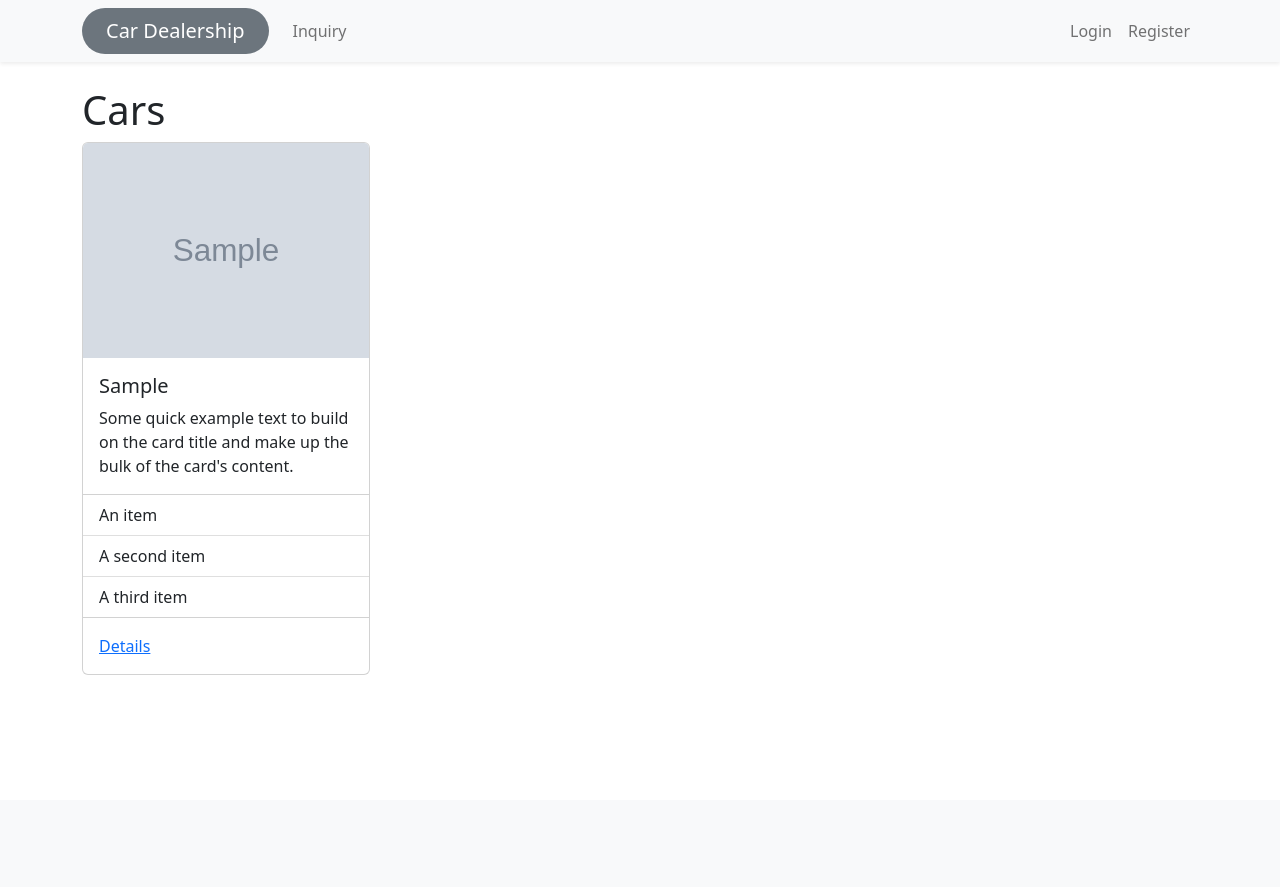
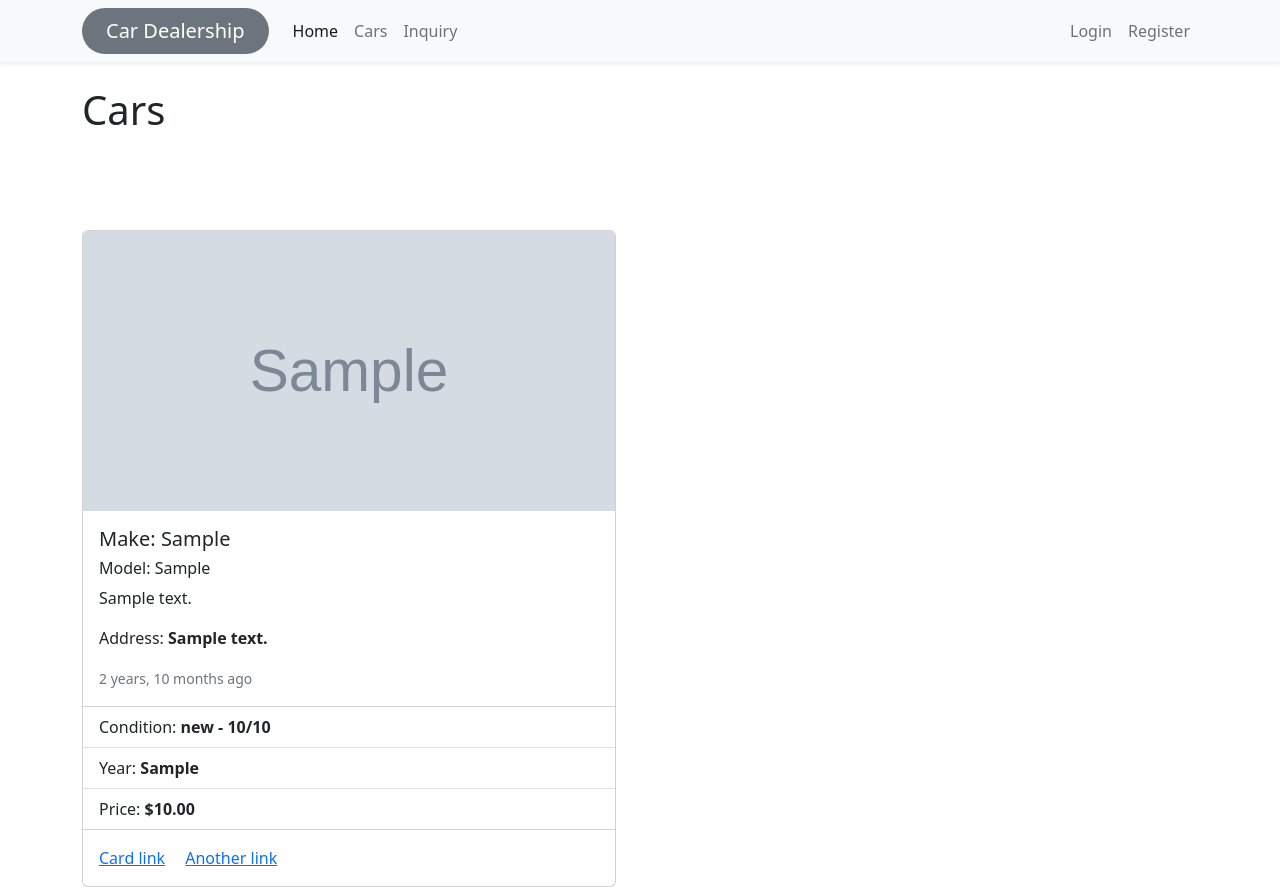
Before and after one commit to samiu11ah/car_dealership, a Django app: page /cars/ in a window 1280 px wide. Before the commit the page ends 675 px from the top, so only its background shows below. Run offline with Django 4.2, Linux system fonts and the light colour scheme; tables that the repository leaves empty hold one stand-in row (values such as "Sample post"); grey boxes marked "Sample" are stand-in pictures.

Commit message:
added some cars with cars page modifications

```diff
--- a/base/models.py
+++ b/base/models.py
@@ -18,6 +18,7 @@ class Car(models.Model):
     description = models.TextField(blank=True, null=True)
     sold = models.BooleanField(default=False)
     sold_to = models.ForeignKey(User, on_delete=models.CASCADE, blank=True, null=True)
+    address = models.TextField()
     uploaded_at = models.DateTimeField(auto_now_add=True)
     modified_at = models.DateTimeField(auto_now=True)
 
--- a/base/templates/base/cars.html
+++ b/base/templates/base/cars.html
@@ -4,26 +4,34 @@
 <div class="container">
 
     <h1>Cars</h1>
+    <div class="row row-cols-1 row-cols-md-2 g-5 mt-5">
+        {% for car in cars %}
+        <div class="col">
+            <div class="card h-100">
+                <img src="{{car.image.url}}" class="card-img-top" alt="car image" style="width: auto; height: 35vh; object-fit: cover;">
 
-    <div class="row">
-        {% for car in cars %}
-        <div class="col-sm-12 col-md-6 col-lg-4">
-            <div class="card" style="width: 18rem;">
-                <img src="{{ car.image.url }}" class="card-img-top" alt="car-img">
+
               <div class="card-body">
-                    <h5 class="card-title">{{ car.make }}</h5>
-                    <p class="card-text">Some quick example text to build on the card title and make up the bulk of the card's content.</p>
+                <h5 class="card-title">Make: {{car.make}}</h5>
+                <h6 class="card-title">Model: {{car.model}}</h6>
+                <p class="card-text">{{car.description | truncatechars:200}}</p>
+                <p class="card-text">Address: <strong>{{car.address}}</strong></p>
+                <p class="card-text"><small class="text-muted">{{car.uploaded_at | timesince}} ago</small></p>
               </div>
             <ul class="list-group list-group-flush">
-                    <li class="list-group-item">An item</li>
-                    <li class="list-group-item">A second item</li>
-                    <li class="list-group-item">A third item</li>
+                <li class="list-group-item">Condition: <strong>{{ car.condition }} - {{car.condition_rating}}/10</strong></li>
+                <li class="list-group-item">Year: <strong>{{ car.model_year }}</strong></li>
+                <li class="list-group-item">Price: <strong>${{ car.price }}</strong></li>
             </ul>
             <div class="card-body">
-                    <a href="#" class="card-link">Details</a>
+                <a href="#" class="card-link">Card link</a>
+                <a href="#" class="card-link">Another link</a>
             </div>
             </div>
           </div>
+        {% empty %}
+        <p>No Cars added yet <br> Feel free to ask questions, <a href="{% url 'inquiry' %}">here</a></p>
+
         {% endfor %}
     </div>
 </div>
--- a/base/templates/base/inquiry.html
+++ b/base/templates/base/inquiry.html
@@ -9,7 +9,7 @@
 {% block body %}
 <div class="container">
 
-    <h1>Register</h1>
+    <h1>Inquiry</h1>
     <div class="row mt-5">
         <div class="col-sm-12 col-md-6">
             <form action="" method="POST">
--- a/base/templates/base/layout.html
+++ b/base/templates/base/layout.html
@@ -1,4 +1,5 @@
 <!doctype html>
+{% load static %}
 <html lang="en">
   <head>
     <meta charset="utf-8">
@@ -18,14 +19,12 @@
           </button>
           <div class="collapse navbar-collapse" id="navbarNav">
             <ul class="navbar-nav ">
-              {% if request.user.is_authenticated %}
               <li class="nav-item">
                 <a class="nav-link active" aria-current="page" href="{% url 'index' %}">Home</a>
               </li>
               <li class="nav-item">
                 <a class="nav-link" href="{% url 'cars' %}">Cars</a>
               </li>
-              {% endif %}
               <li class="nav-item">
                 <a class="nav-link" href="{% url 'inquiry' %}">Inquiry</a>
               </li>
@@ -34,10 +33,10 @@
             <ul class="nav navbar-nav ms-auto">
               {% if request.user.is_authenticated %}
               <li class="nav-item">
-                <a class="nav-link" href="#">Welcome, {{request.user.username}}</a>
+                <a class="nav-link mx-5" href="#">Welcome, {{request.user.username}}</a>
               </li>
               <li class="nav-item">
-                <a class="nav-link " href="{% url 'user_logout' %}">Logout</a>
+                <a class="nav-link px-4 py-2 rounded-pill text-bg-dark" href="{% url 'user_logout' %}">Logout</a>
               </li>
               {% else %}
               <li class="nav-item">
```
Also changed, not shown: base/migrations/0001_initial.py. Lines whose indentation alone changed are shown as unchanged.
